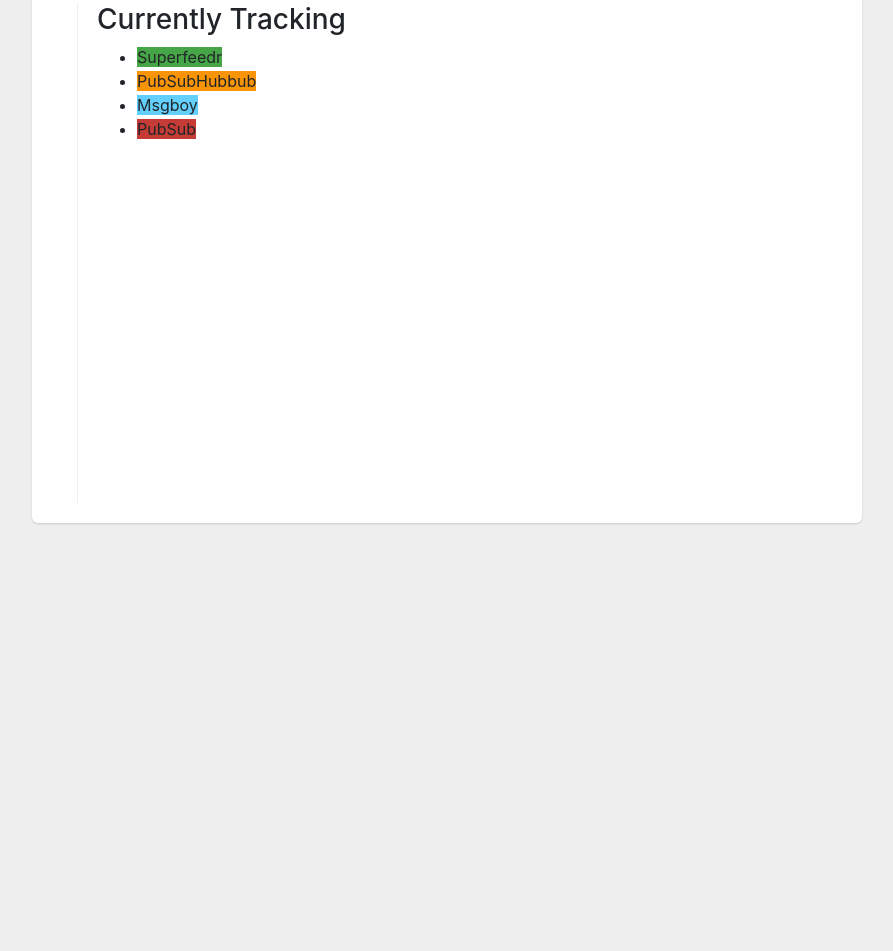
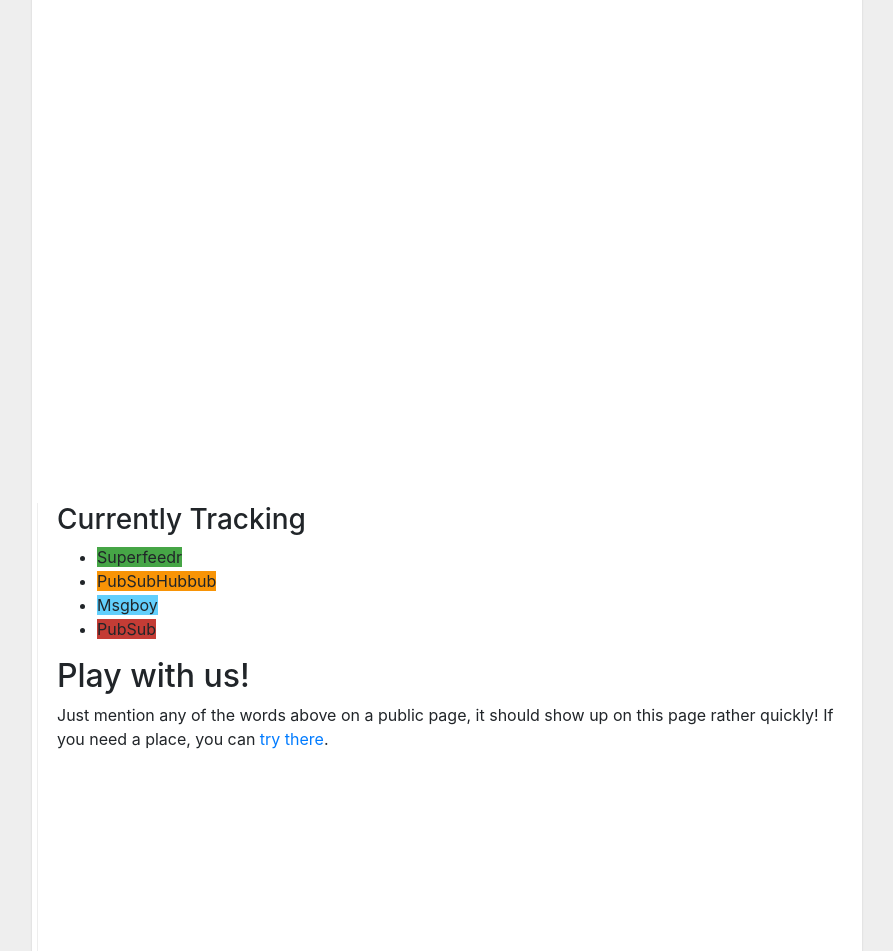
Before and after one commit to superfeedr/superfeedr-node-sample, a website: page public/index.html in a window 1280 px wide. Shown: the part 215-1166 px from the top of the page, without its empty margins (193-1086 px from the left). Before the commit the page ends 800 px from the top, so only its background shows below. Drawn offline with nearby package versions, Linux system fonts and the light colour scheme; no server answers.

Commit message:
added the HOW TO

```diff
--- a/public/index.html
+++ b/public/index.html
@@ -132,6 +132,9 @@
                         <li><span class="label msgboy">Msgboy</span></li>
                         <li><span class="label pubsub">PubSub</span></li>
                     </ul>
+                    <h2>Play with us!</h2>
+                    <p>Just mention any of the words above on a public page, it should show up on this page rather quickly! If you need a place, you can <a href="http://push-pub.appspot.com/">try there</a>.
+                    </p>
                 </div>
             </div>
         </div>
```
